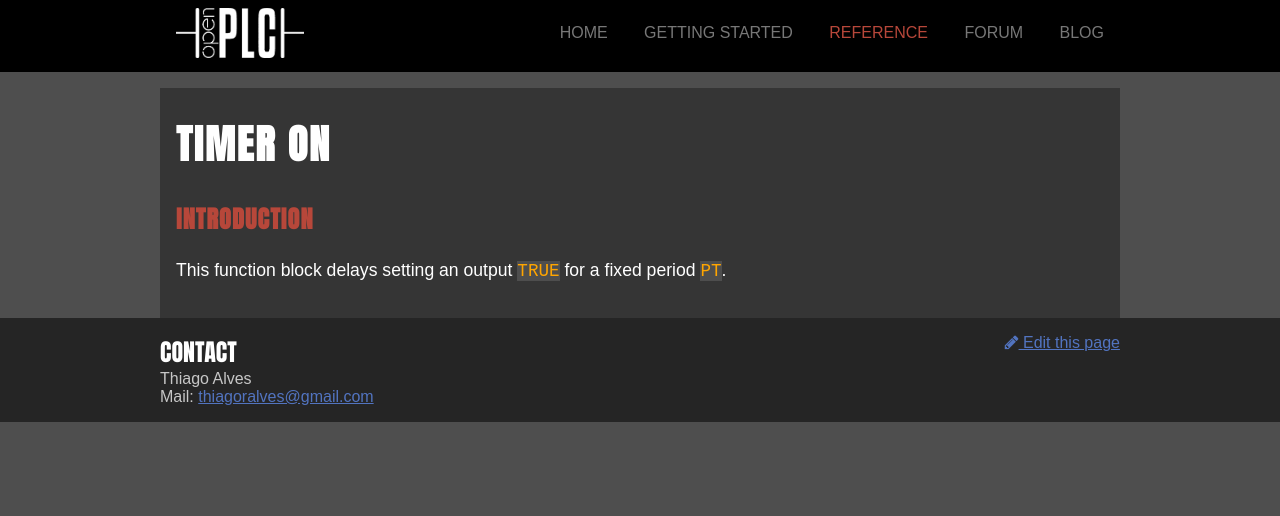
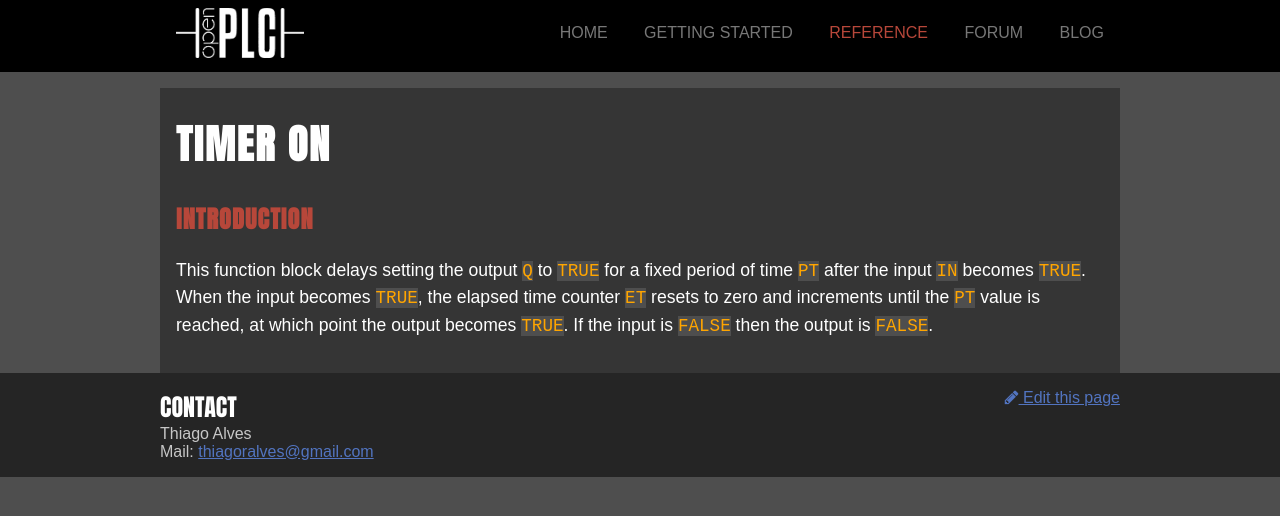
Before and after one commit to garretfick/openplcproject.github.io, a Jekyll site: the page built from reference/standard-function-blocks/timer-on.md, in a window 1280 px wide. Shown: the top 516 px of the page. Built offline with Jekyll 4.4.1, drawn with Linux system fonts in a browser that asks for light colours; nearby versions of some CDN libraries.

Commit message:
timer-on intro

```diff
--- a/reference/standard-function-blocks/timer-on.md
+++ b/reference/standard-function-blocks/timer-on.md
@@ -5,4 +5,4 @@
 
 ## Introduction
 
-This function block delays setting an output `TRUE` for a fixed period `PT`.
+This function block delays setting the output `Q` to `TRUE` for a fixed period of time `PT` after the input `IN` becomes `TRUE`. When the input becomes `TRUE`, the elapsed time counter `ET` resets to zero and increments until the `PT` value is reached, at which point the output becomes `TRUE`. If the input is `FALSE` then the output is `FALSE`.
```
